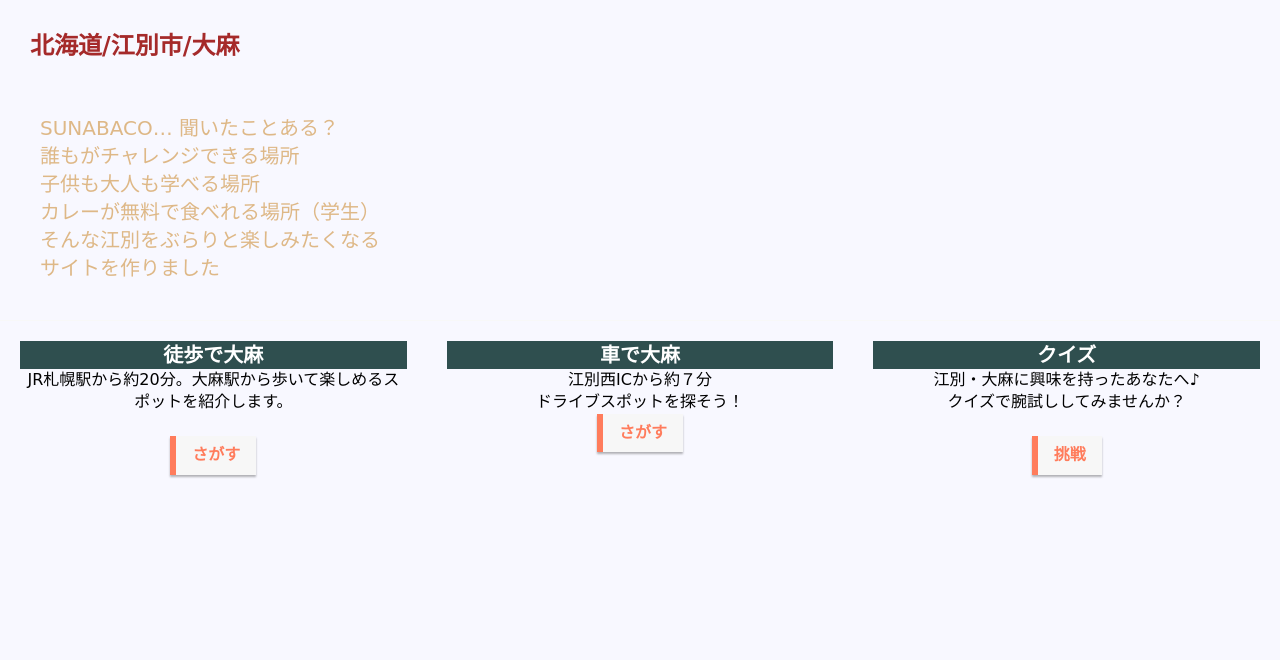
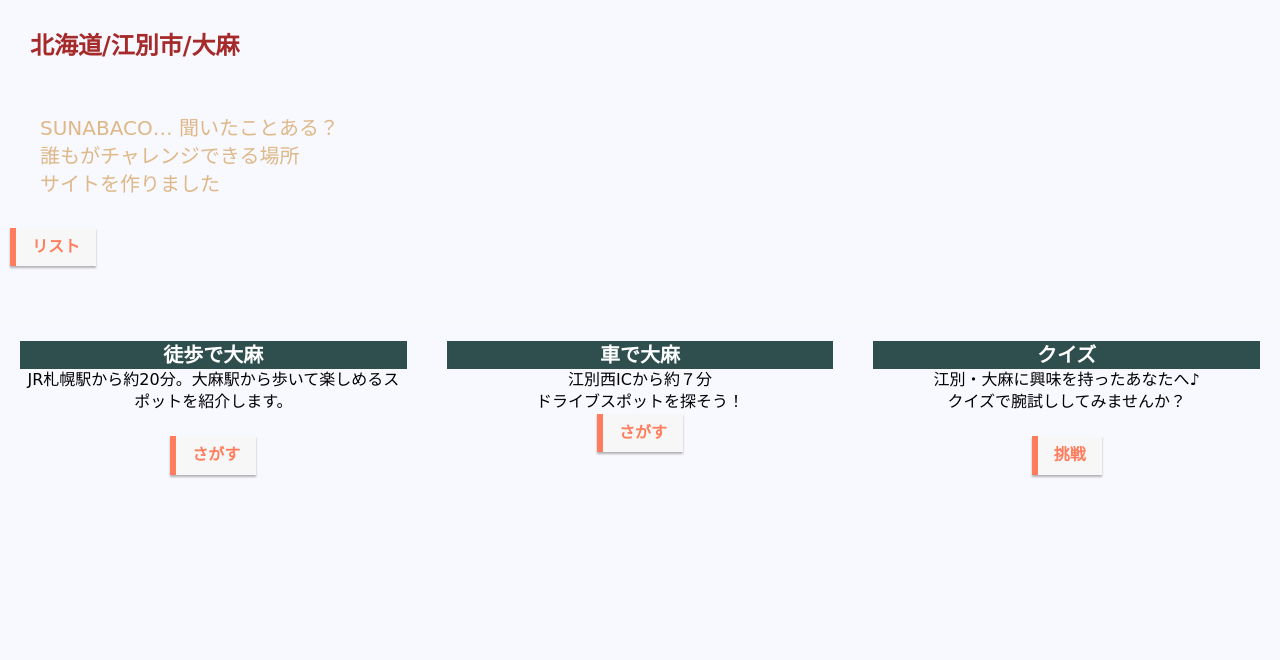
Before and after one commit to yokosan0803/oasa13, a Flask app: page / in a window 1280 px wide. Shown: the part 50-710 px from the top of the page. Run offline with Flask 2, Linux system fonts and the light colour scheme; some libraries are stand-ins or nearby versions.

Commit message:
リスト

```diff
--- a/templates/index.html
+++ b/templates/index.html
@@ -8,10 +8,9 @@
 			<h1>北海道/江別市/大麻</h1>
 			<p>SUNABACO… 聞いたことある？<br>
 				誰もがチャレンジできる場所<br>
-				子供も大人も学べる場所<br>
-				カレーが無料で食べれる場所（学生）<br>
-				そんな江別をぶらりと楽しみたくなる<br>
 				サイトを作りました</p>
+				<a href="/list" class="btn-sticky">リスト</a>
+
 		</div>
 	</div>
 	<div class="container">
```
